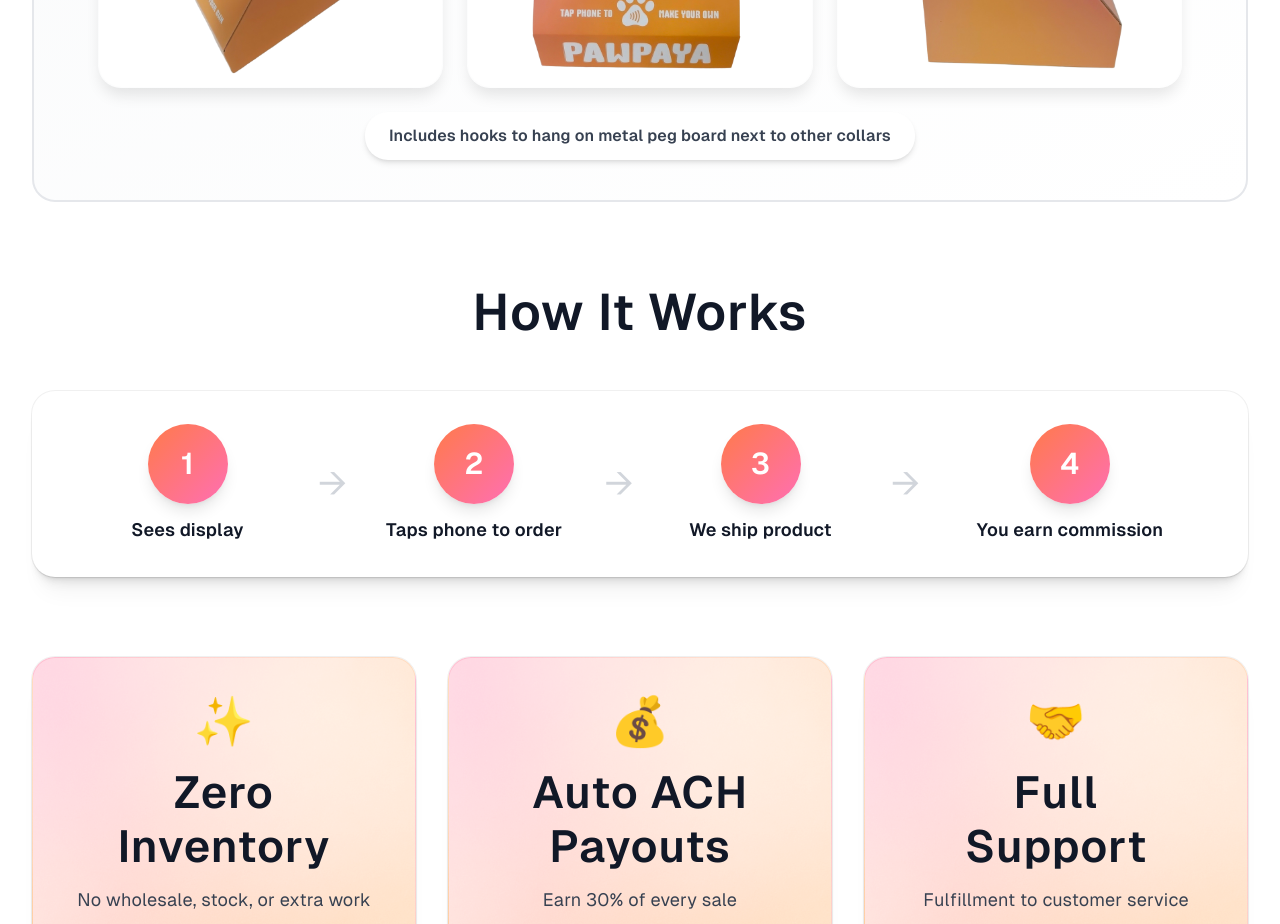
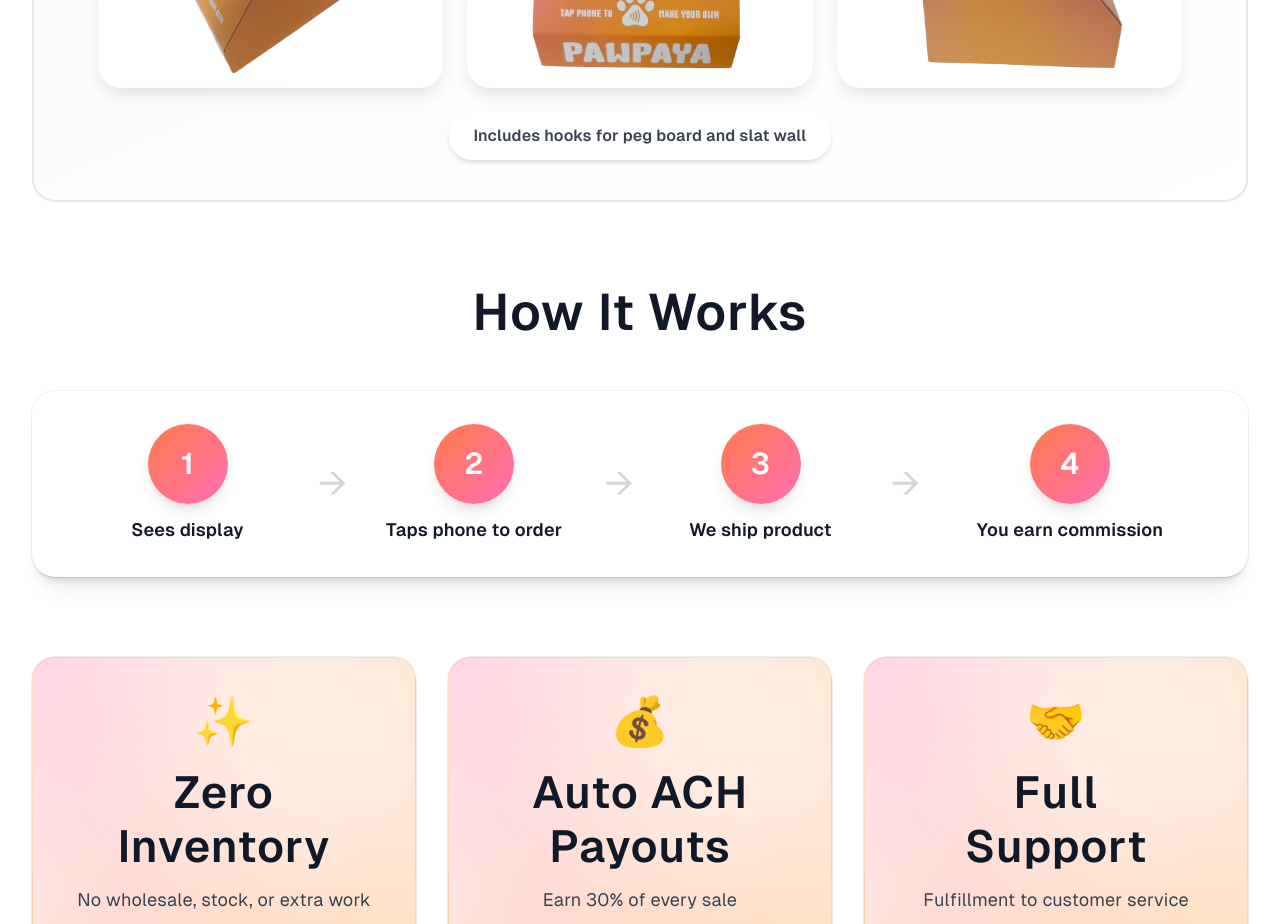
Before and after one commit to pawpayaco/tapify-marketplace, a Next.js app: page /onboard in a window 1280 px wide. Shown: the part 1240-2164 px from the top of the page. Built offline with nearby package versions, Linux system fonts and the light colour scheme; no server answers.

Commit message:
Sync latest UID and Priority Display fixes

```diff
--- a/pages/onboard/index.js
+++ b/pages/onboard/index.js
@@ -149,7 +149,7 @@ export default function OnboardIndex() {
               />
               <div className="mt-6 text-center">
                 <div className="inline-block bg-white px-6 py-3 rounded-[23px] shadow-md">
-                  <p className="text-gray-700 font-bold text-sm md:text-base">Includes hooks to hang on metal peg board next to other collars</p>
+                  <p className="text-gray-700 font-bold text-sm md:text-base">Includes hooks for peg board and slat wall</p>
                 </div>
               </div>
             </div>
```
